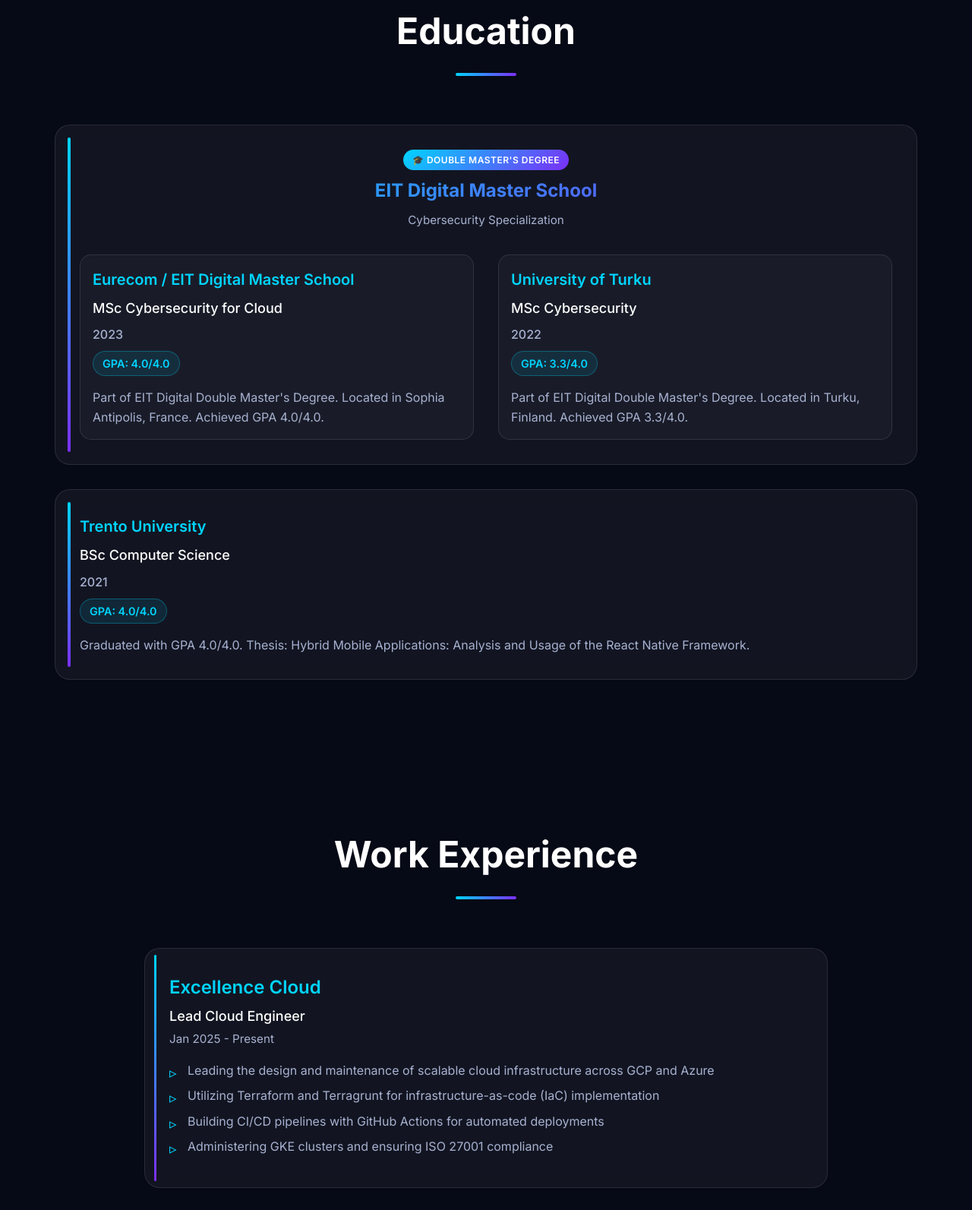
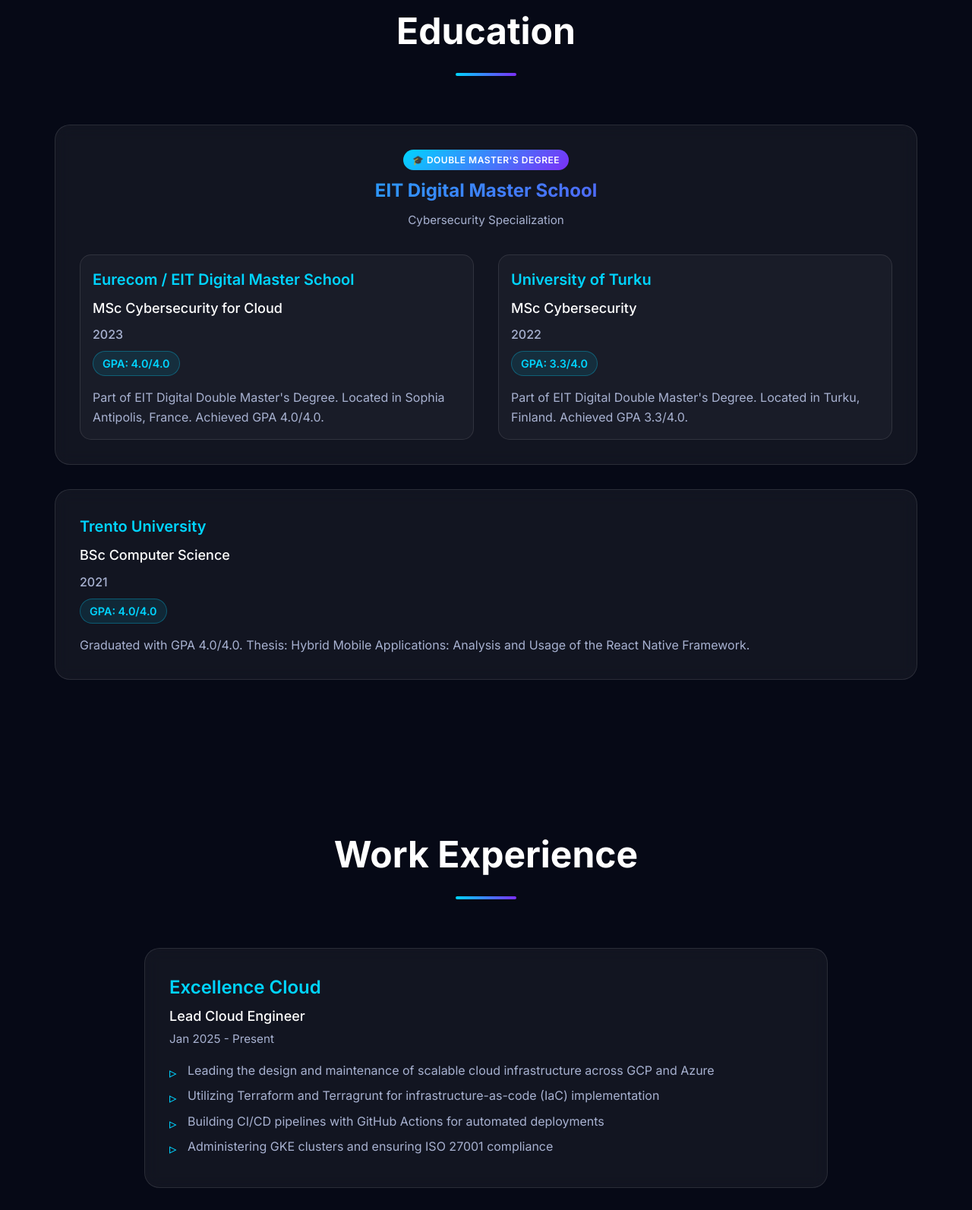
Before and after one commit to bertomaa/marcobertolino.dev, a plain HTML site: page index.html in a window 1280 px wide. Shown: the part 1693-3286 px from the top of the page at 76% size. Drawn offline with nearby package versions, Linux system fonts and the light colour scheme; animation ran at ten frames a second.

Commit message:
fixed cv download button

```diff
--- a/css/style.css
+++ b/css/style.css
@@ -295,7 +295,7 @@ body {
     border: 1px solid var(--glass-border);
     border-radius: 20px;
     padding: var(--spacing-md);
-    transition: all 0.3s ease;
+    transition: all 0.2s ease;
     animation: fadeIn 0.6s ease-out;
 }
 
@@ -359,17 +359,6 @@ body {
     overflow: hidden;
 }
 
-.degree-card::before {
-    content: '';
-    position: absolute;
-    top: 1rem;
-    bottom: 1rem;
-    left: 1rem;
-    width: 4px;
-    background: linear-gradient(to bottom, var(--primary), var(--secondary));
-    border-radius: 2px;
-}
-
 /* Double Degree Group */
 .double-degree-group {
     background: var(--glass-bg);
@@ -377,21 +366,10 @@ body {
     border: 1px solid var(--glass-border);
     border-radius: 20px;
     padding: var(--spacing-md);
-    transition: all 0.3s ease;
+    transition: all 0.2s ease;
     animation: fadeIn 0.6s ease-out;
     position: relative;
     overflow: hidden;
-}
-
-.double-degree-group::before {
-    content: '';
-    position: absolute;
-    top: 1rem;
-    bottom: 1rem;
-    left: 1rem;
-    width: 4px;
-    background: linear-gradient(to bottom, var(--primary), var(--secondary));
-    border-radius: 2px;
 }
 
 .double-degree-group:hover {
@@ -432,12 +410,14 @@ body {
     border: 1px solid var(--glass-border);
     border-radius: 15px;
     padding: var(--spacing-sm);
-    transition: all 0.3s ease;
+    transition: all 0.2s ease;
 }
 
 .institution-chip:hover {
     background: rgba(0, 212, 255, 0.05);
     border-color: var(--primary);
+    box-shadow: 0 8px 32px rgba(0, 212, 255, 0.15);
+    transform: translateY(-5px);
 }
 
 .degree-institution {
@@ -501,17 +481,6 @@ body {
 .experience-card {
     position: relative;
     padding-left: var(--spacing-md);
-}
-
-.experience-card::before {
-    content: '';
-    position: absolute;
-    left: 0.75rem;
-    top: 0.5rem;
-    bottom: 0.5rem;
-    width: 3px;
-    background: linear-gradient(to bottom, var(--primary), var(--secondary));
-    border-radius: 2px;
 }
 
 .experience-header {
--- a/index.html
+++ b/index.html
@@ -47,8 +47,8 @@
                 <div class="hero-cta">
                     <a href="#projects" class="btn btn-primary">View Projects</a>
                     <a href="#experience" class="btn btn-secondary">Experience</a>
-                    <a href="#" id="cv-download-btn" class="btn btn-accent" download="Marco_Bertolino_CV.pdf"
-                        style="display: none;">
+                    <a href="cv/Marco_Bertolino_CV.pdf" id="cv-download-btn" class="btn btn-accent"
+                        download="Marco_Bertolino_CV.pdf">
                         📄 Download CV
                     </a>
                 </div>
```
